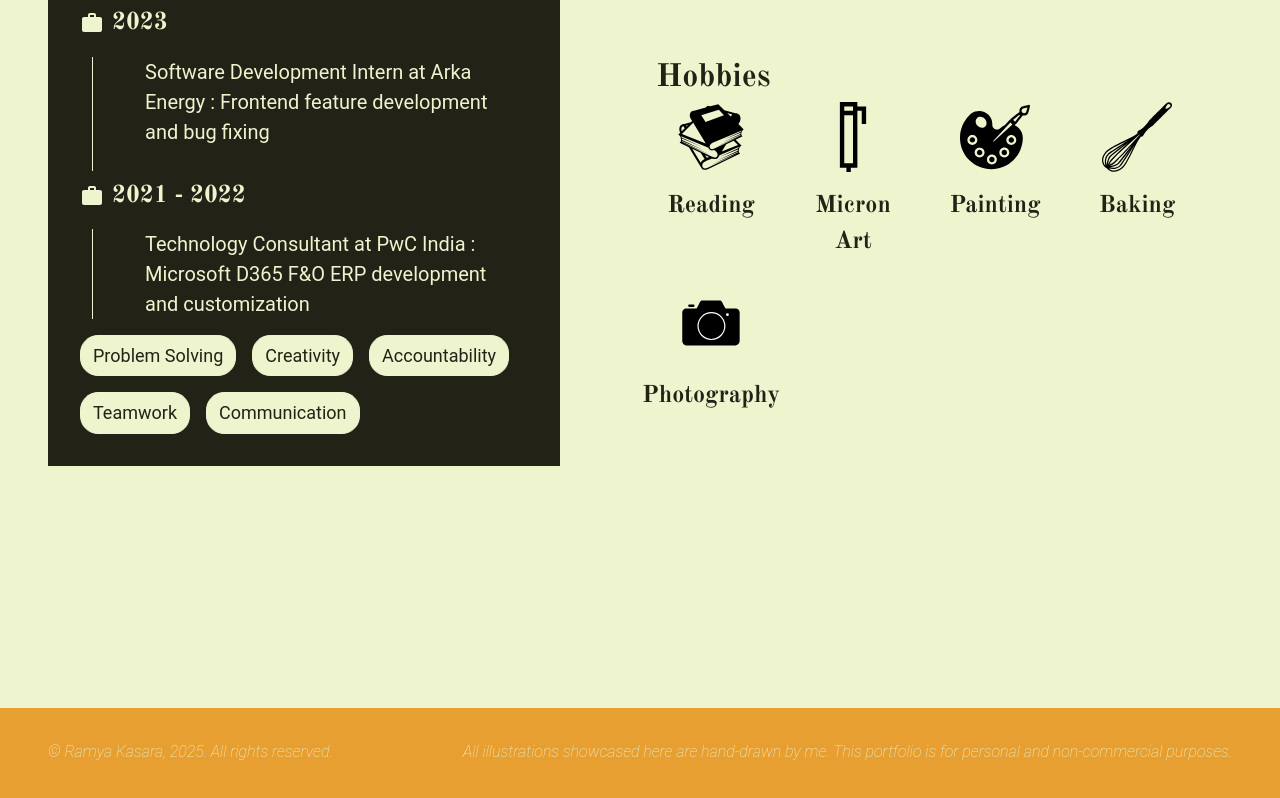
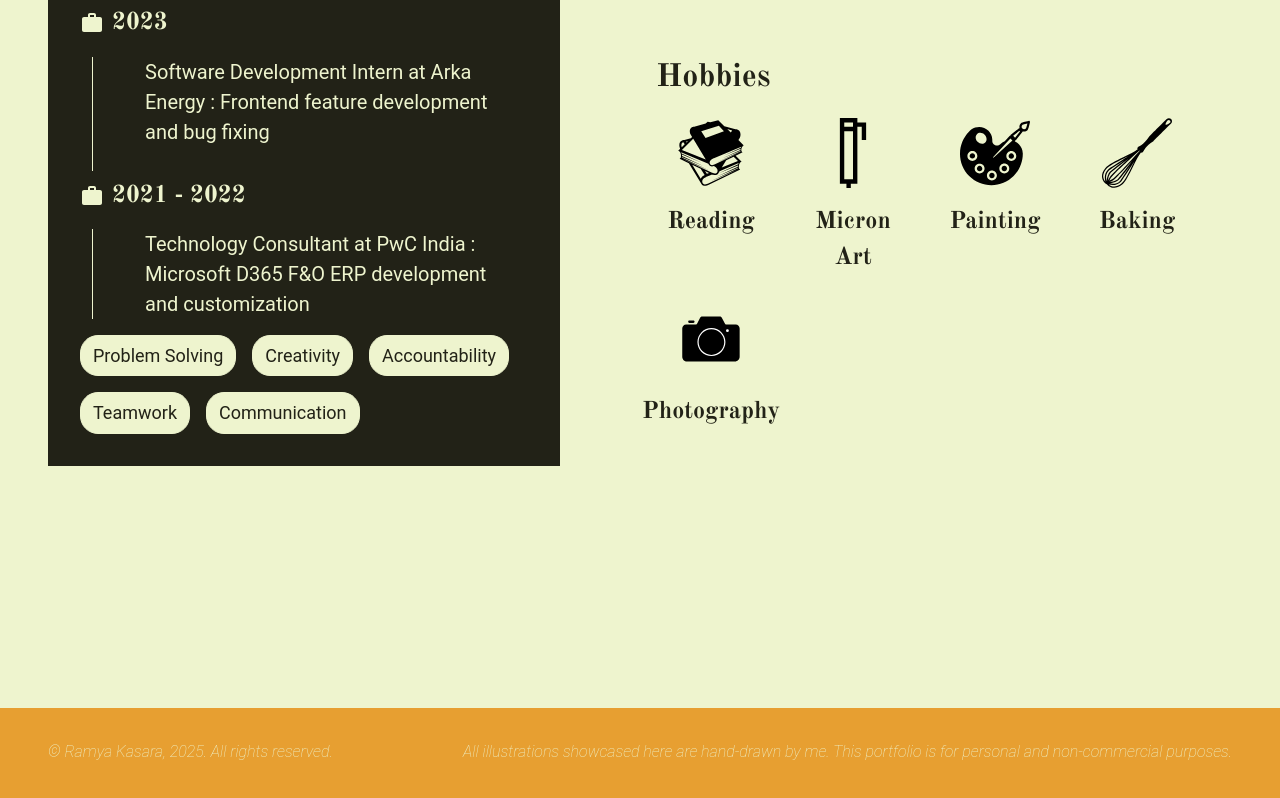
Before and after one commit to RamyaKasara/portfolioRK-app, a React (Vite) app: page /about-me in a window 1280 px wide. Shown: the part 1456-2254 px from the top of the page. Built offline with nearby package versions, Linux system fonts and the light colour scheme; a web font is replaced by a local one.

Commit message:
adding margin top for hobbies

```diff
--- a/src/pages/aboutme/hobbiesAndLanguage.jsx
+++ b/src/pages/aboutme/hobbiesAndLanguage.jsx
@@ -95,7 +95,7 @@ function  HobbiesAndLanguage() {
                         </Box>
                     ))}
                 </Box> */}
-                <Grid container spacing={{xs: 4}}>
+                <Grid container spacing={{xs: 4}} sx={{ mt: '1rem' }}>
                     {hobbies.map((hobby) => (
                         <Grid item xs={6} sm={4} md={3} key={hobby.hobby}>
                             <Box sx={{ display: 'flex', flexDirection: 'column', gap: '1rem', alignItems: 'center', width: '110px' }}>
```
